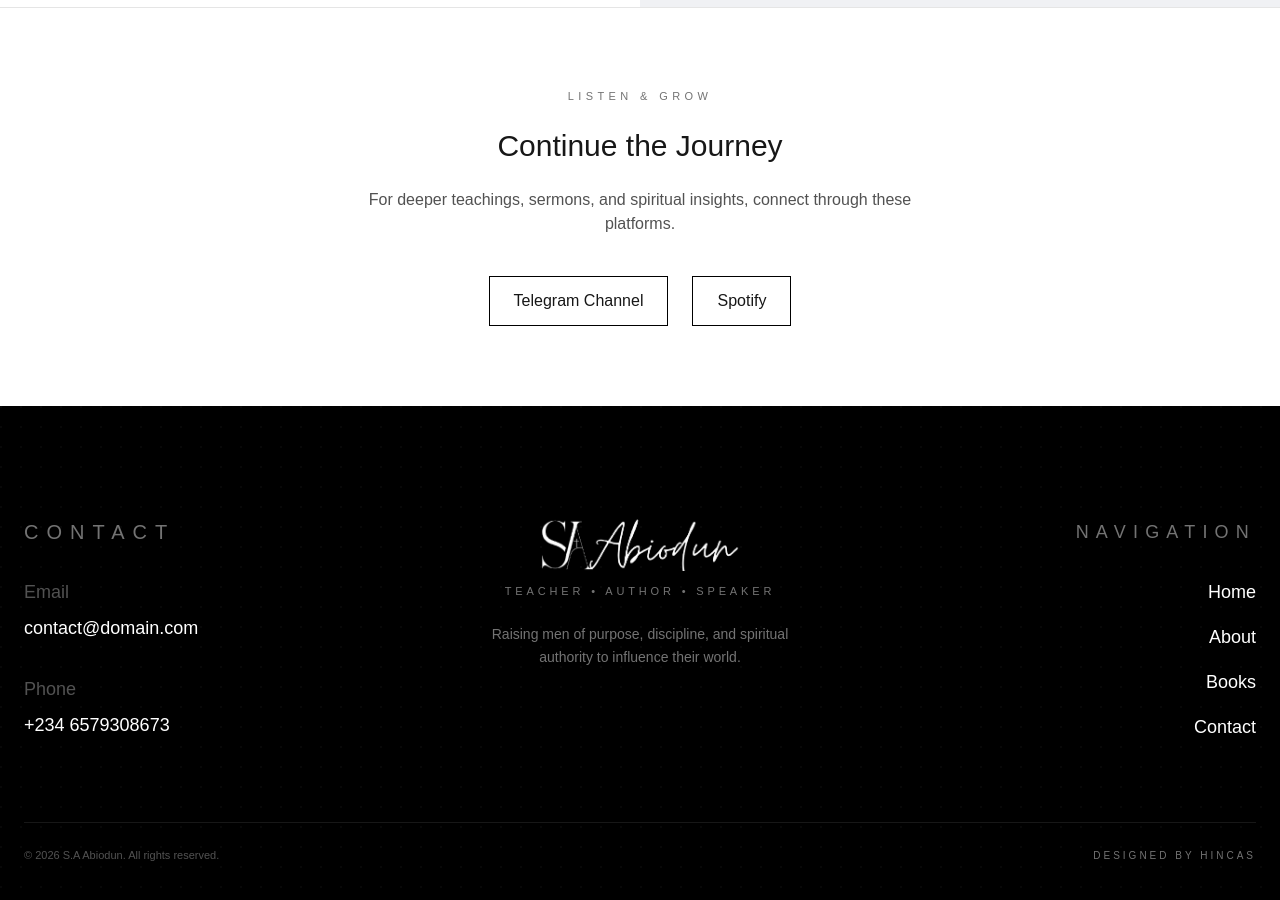
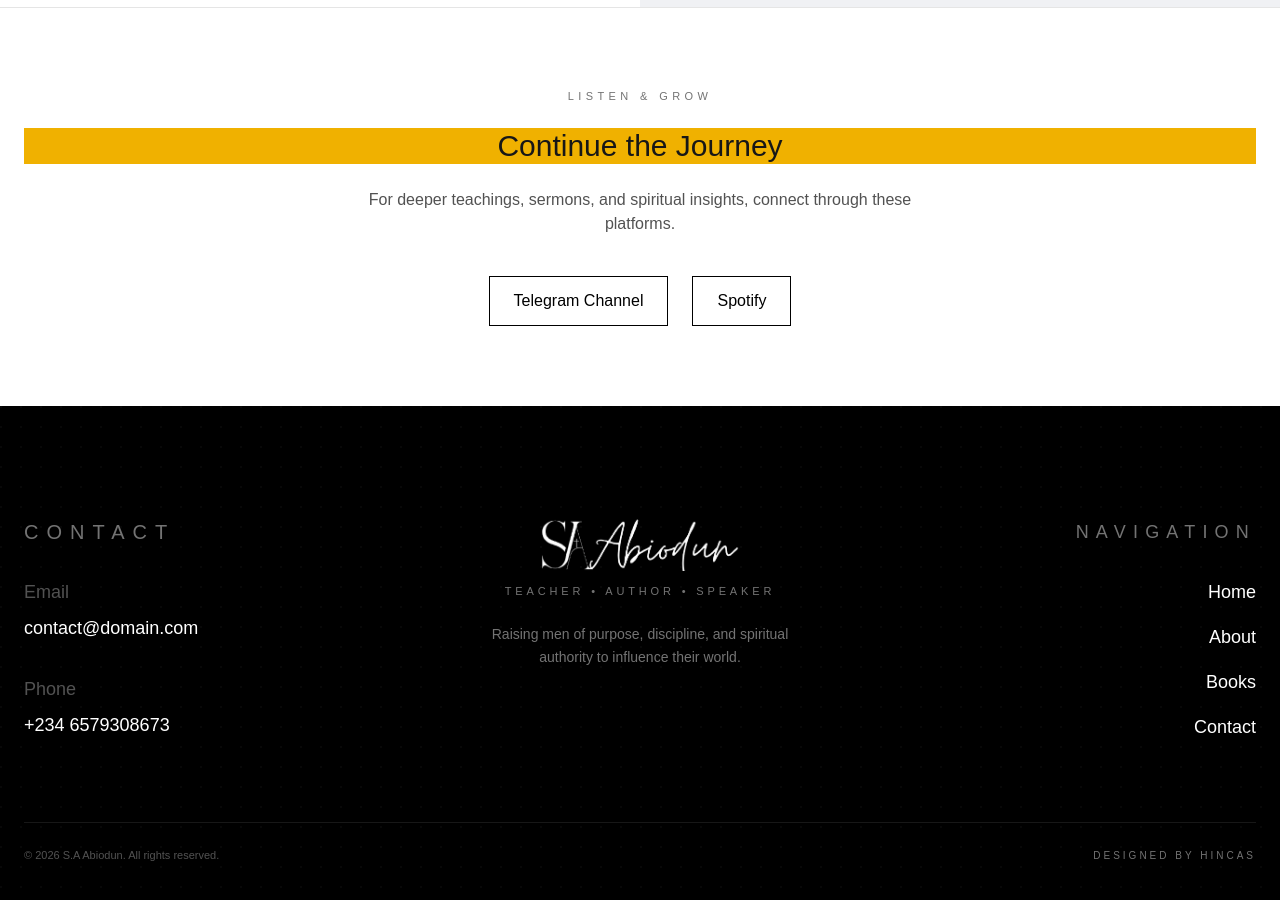
Before and after one commit to Hollajay/PastorAbiodun, a Next.js app: page / in a window 1280 px wide. Shown: the part 4420-5320 px from the top of the page. Built offline with nearby package versions, Linux system fonts and the light colour scheme.

Commit message:
latest commit

```diff
--- a/components/Cta.tsx
+++ b/components/Cta.tsx
@@ -7,7 +7,7 @@ const Cta = () => {
           LISTEN & GROW
         </p>
 
-        <h2 className="text-2xl md:text-3xl font-light mb-6">
+        <h2 className="text-2xl md:text-3xl font-light mb-6 text bg-yellow-500">
           Continue the Journey
         </h2>
 
@@ -20,7 +20,7 @@ const Cta = () => {
           <a
             href="https://t.me/saabiodunmessages"
             target="_blank"
-            className="border border-black px-6 py-3 hover:bg-black hover:text-white transition"
+            className="border border-black text-black px-6 py-3 hover:bg-black hover:text-white transition"
           >
             Telegram Channel
           </a>
@@ -28,7 +28,7 @@ const Cta = () => {
           <a
             href="https://open.spotify.com/show/6dgwo0y5IPEUIfn7Jk2j5A"
             target="_blank"
-            className="border border-black px-6 py-3 hover:bg-black hover:text-white transition"
+            className="border text-black border-black px-6 py-3 hover:bg-black hover:text-white transition"
           >
             Spotify
           </a>
```
